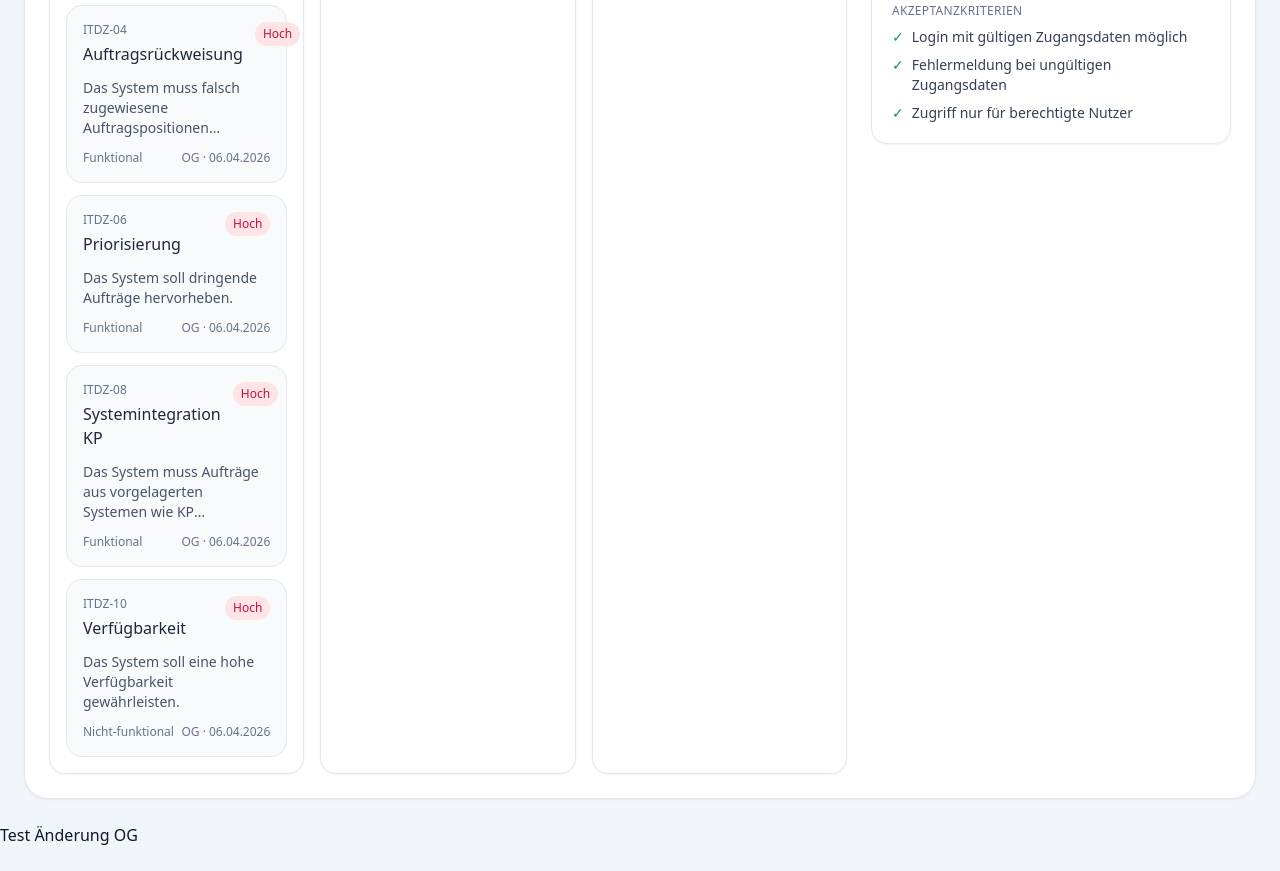
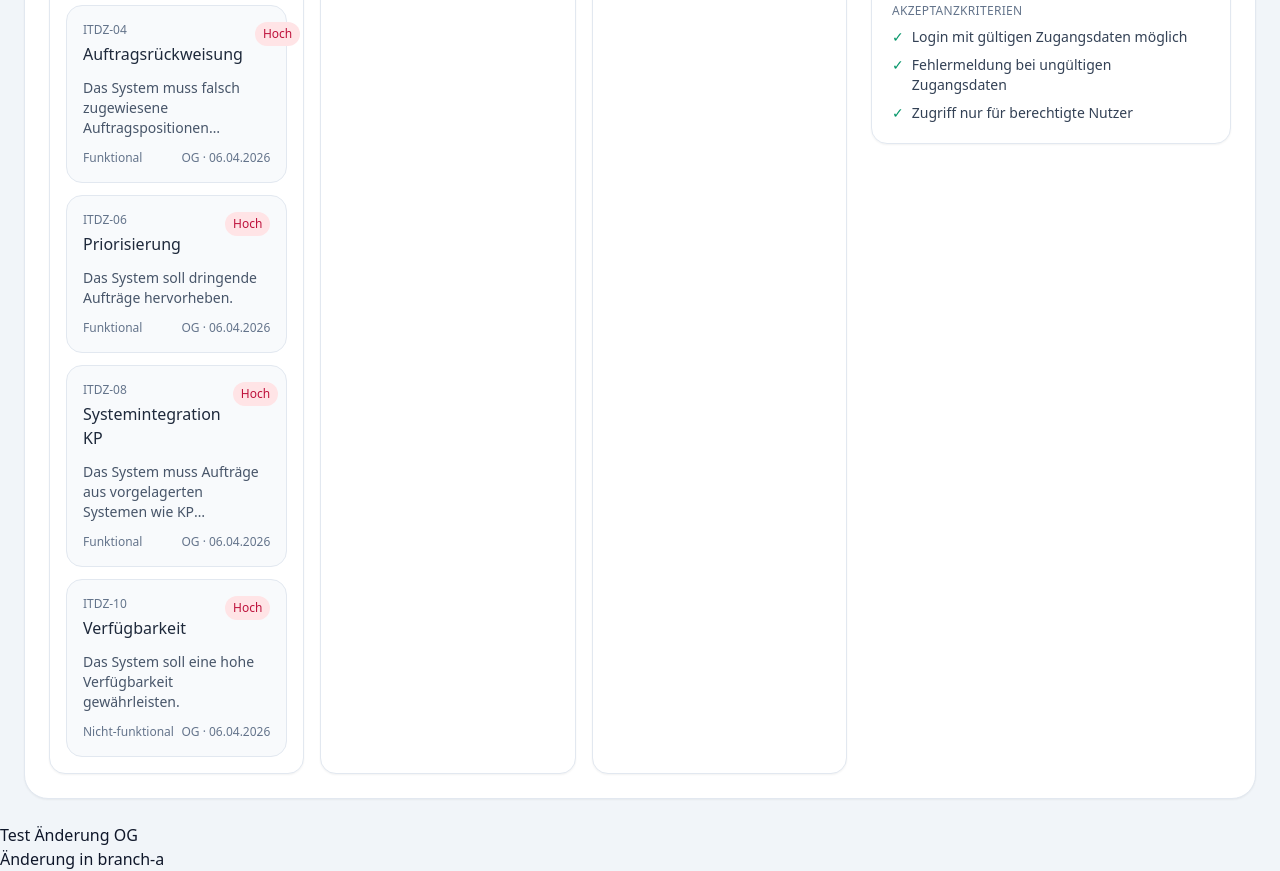
Before and after one commit to Olaf-Lab/Softwaretechnik-2026-Gustke, a plain HTML site: page ESA-DVC-E1/index.html in a window 1280 px wide. Shown: the part 663-1534 px from the top of the page. Before the commit the page ends 1510 px from the top, so only its background shows below. Drawn offline with nearby package versions, Linux system fonts and the light colour scheme.

Commit message:
Änderung in branch-a

```diff
--- a/ESA-DVC-E1/index.html
+++ b/ESA-DVC-E1/index.html
@@ -392,5 +392,6 @@
     render();
   </script>
   <p>Test Änderung OG</p>
+  <p>Änderung in branch-a</p>
 </body>
 </html>
```
